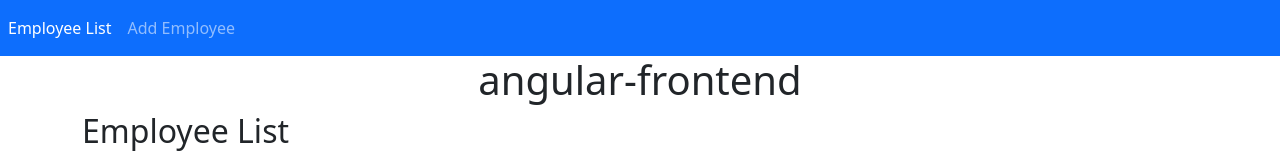
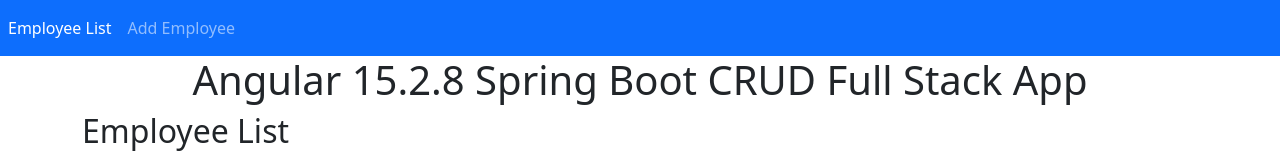
Before and after one commit to chocho77/angular-frontend, an Angular app: page /employees in a window 1280 px wide. Shown: the top 160 px of the page. Built offline with nearby package versions, Linux system fonts and the light colour scheme; no server answers.

Commit message:
On branch master  Your branch is up to date with 'origin/master'.  Changes to be committed: 	modified:   src/app/app.component.ts

```diff
--- a/src/app/app.component.ts
+++ b/src/app/app.component.ts
@@ -6,5 +6,5 @@
   styleUrls: ['./app.component.css']
 })
 export class AppComponent {
-  title = 'angular-frontend';
+  title = 'Angular 15.2.8 Spring Boot CRUD Full Stack App';
 }
```
